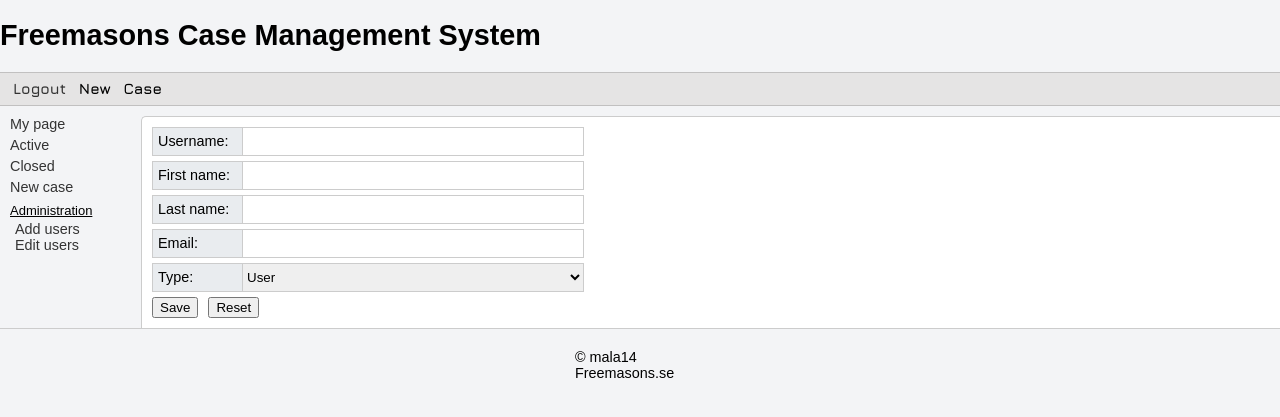
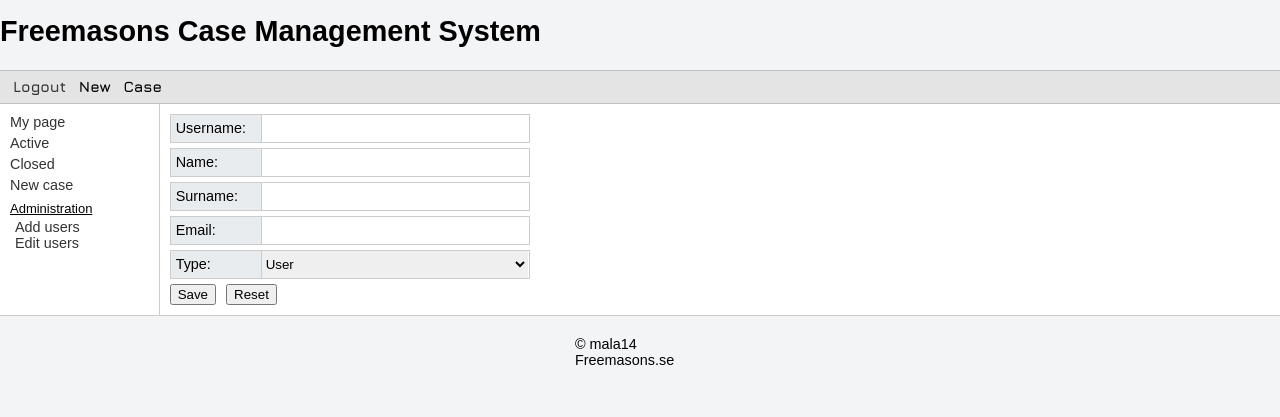
Before and after one commit to mala14/fmcm, a PHP site: page /users_adm.php in a window 1280 px wide. Shown: the top 417 px of the page. Run offline with PHP 8.4, Linux system fonts and the light colour scheme; a user stored in the database is signed in; data comes from the database, SQL or seed files in the repository; some libraries are stand-ins or nearby versions.

Commit message:
Design fixes

```diff
--- a/css/admin.css
+++ b/css/admin.css
@@ -51,7 +51,7 @@
 }
 
 .editUserField select {
-		width: 340px;
+		width: 266px;
 		height: 27px;
 		border: none;
 }
@@ -59,20 +59,18 @@
 .editUserField input[type="text"] {
 		padding-left: 5px;
 		height: 27px;
-		width: 340px;
+		width: 266px;
 		border: none;
 }
 
-/* .admEditUser {
+.admEditUser {
 		float: left;
-		display: inline-flex;
-    overflow-wrap: break-word;
 		display: block;
-} */
+}
 
-/* .addUtbl {
-		display: flex;
-} */
+.userInfoAdm {
+		width: 360px;
+}
 
 #admLnk a{
 	color: #E7E3B2;
--- a/css/mainstyle.css
+++ b/css/mainstyle.css
@@ -14,12 +14,13 @@ body {
 		height:100%;
 		font-family: Arial;
 		font-size: 0.9em;
+		background-color: #fff;
 }
 
 	/**
  * responsive
  */
- @media (max-width: 1024px) {
+ @media (max-width: 500px) {
     body {
         width: auto;
     }
@@ -46,6 +47,11 @@ textarea {
 		box-sizing: border-box;
 }
 
+h1 {
+		margin-top: 0;
+		margin-bottom: 0;
+}
+
 /**
 * make the whitespace under and over the tag smaller on all <p> tags
 */
@@ -58,6 +64,12 @@ p {
 
 p.indent {
 	 padding-left: 0.5em
+}
+
+.site-title {
+		height: 55px;
+		margin-top: 15px;
+		background-color: #f3f4f6;
 }
 
 /*
@@ -195,6 +207,7 @@ p.indent {
 		border-color: #ccc;
 		padding-top: 20px;
 		margin-bottom: 20px;
+		background-color: #f3f4f6;
 }
 
 .copyright {
--- a/css/navbar.css
+++ b/css/navbar.css
@@ -4,11 +4,10 @@
 
 .navbar {
 		width: 100%;
-		margin-bottom: 10px;
-		padding-bottom: 5px;
 		background-color: #e5e4e4;
 		border-top: 1px solid #c1c0c0;
 		border-bottom: 1px solid #c1c0c0;
+		padding-bottom: 5px;
 }
 
 .nav-link {
@@ -30,7 +29,6 @@
 }
 
 .navbar-row {
-		width: 100%;
 		font-size: 1.5em;
 		font-family: 'Jura', sans-serif;
 		margin-left: 10px;
@@ -59,10 +57,9 @@
 		border-left: 1px solid #ccc;
 		border-right: 1px solid #ccc;
 		border-bottom: 1px solid #ccc;
-		box-shadow: 0px 4px 4px 0px rgba(0,0,0,0.2);
+		box-shadow: 0px 1px 3px 0px rgba(0,0,0,0.2);
 		z-index: 1;
 }
-
 
 .dropdown-content a {
 	  color: black;
--- a/css/sidebar.css
+++ b/css/sidebar.css
@@ -3,7 +3,8 @@
 */
 .sidebar {
 		width: 150px;
-		padding-left: 10px;
+		padding: 10px;
+		border-right: 1px solid #ccc;
 }
 
 .side-lnk {
--- a/css/todo.css
+++ b/css/todo.css
@@ -13,15 +13,14 @@ td a {
 }
 
 .searchUser {
-    width: 100%;
+    width: 91%;
     border-left: 1px solid #ccc;
     border-bottom: 1px solid #ccc;
     border-right: 1px solid #ccc;
-    padding-bottom: 10px;
 }
 
 .usrInfoTbl {
-    margin-bottom: 5px;
+    /* margin-bottom: 5px; */
 }
 
 .flex {
@@ -29,21 +28,10 @@ td a {
 }
 
 .caseTbl {
-		width: 100%;
-		border-top: 1px solid #ccc;
-		border-left: 1px solid #ccc;
-		border-top-left-radius: 5px;
-		padding: 10px;
+		width: 93%;
+    padding: 10px;
 		background-color: #fff;
-}
-
-.newCaseTbl {
-    width: 100%;
-    border-top: 1px solid #ccc;
-    border-left: 1px solid #ccc;
-    border-top-left-radius: 5px;
-    padding: 10px;
-    background-color: #fff;
+    margin: 0 auto;
 }
 
 .tableCase {
@@ -79,6 +67,10 @@ td a {
 		background-color: #f3f4f6;
     border-top: 1px solid #ccc;
     border-bottom: 1px solid #ccc;
+}
+
+.caseComment {
+    /* width: 70%; */
 }
 
 .saveCase {
@@ -130,14 +122,17 @@ tfoot {
 }
 
 .caseContactInfo {
-		float: left;
+    float: left;
+    width: 360px;
+    margin-top: 0;
     margin-right: 10px;
     margin-bottom: 5px;
 }
 
 .caseInfo {
 		float: left;
-		width: 75%;
+    width: 75%;
+    min-width: 400px;
 }
 
 
@@ -149,26 +144,21 @@ tfoot {
     display: flex;
 }
 
-.caseFormData {
-		margin-right: 10px;
-}
-
 .formdata {
     display: flex;
     border: 1px solid #ccc;
-    width: 430px;
     margin-bottom: 5px;
 }
 
 .usrInfo {
     padding: 5px;
-    width: 70%;
+    width: 75%;
 }
 
 .searchUsrInfo {
     padding: 5px;
     border: none !important;
-    width: 100%;
+    width: 70%;
 }
 
 .conInfo {
@@ -251,7 +241,7 @@ tfoot {
 .listUserBtn {
     background-color: inherit;
     font-size: 1em;
-    padding: 1px;
+    padding: 3px;
     border-top: 1px solid #f3f4f6;
     border-bottom: 1px solid #f3f4f6;
 }
@@ -278,7 +268,7 @@ tfoot {
     appearance: none;
     outline: 0;
     padding: 2px;
-    width: 338px;
+    width: 100%;
     height: 27px;
     border: 0;
 }
@@ -294,7 +284,7 @@ tfoot {
 }
 
 .selectInfo {
-    width: 70%;
+    width: 75%;
 }
 
 .setengin {
--- a/new_contact.php
+++ b/new_contact.php
@@ -10,7 +10,7 @@
 
 <?php include ("view/sidebar.php"); ?>
 
-<div class="newCaseTbl">
+<div class="caseTbl">
     <div class="caseContactInfo">
         <?= $users->addContact() ?>
     </div>
--- a/src/Admin.php
+++ b/src/Admin.php
@@ -107,8 +107,8 @@ class Admin
 						<form action='' method='post'>
 								<div id='addUtbl'>
 										<div class='usrInfoTbl'><div class='formdata'><div class='caseInfoTitle'>Username: </div><div class='editUserField'><input type='text' name='uname' placeholder='{$error}'></div></div></div>
-										<div class='usrInfoTbl'><div class='formdata'><div class='caseInfoTitle'>First name: </div><div class='editUserField'><input type='text' name='fname' placeholder='{$error}'></div></div></div>
-										<div class='usrInfoTbl'><div class='formdata'><div class='caseInfoTitle'>Last name: </div><div class='editUserField'><input type='text' name='lname' placeholder='{$error}'></div></div></div>
+										<div class='usrInfoTbl'><div class='formdata'><div class='caseInfoTitle'>Name: </div><div class='editUserField'><input type='text' name='fname' placeholder='{$error}'></div></div></div>
+										<div class='usrInfoTbl'><div class='formdata'><div class='caseInfoTitle'>Surname: </div><div class='editUserField'><input type='text' name='lname' placeholder='{$error}'></div></div></div>
 										<div class='usrInfoTbl'><div class='formdata'><div class='caseInfoTitle'>Email: </div><div class='editUserField'><input type='text' name='email' placeholder='{$error}'></div></div></div>
 										<div class='usrInfoTbl'><div class='formdata'><div class='caseInfoTitle'>Type: </div><div class='editUserField'>
 												<select name='type' class='editUserField'>
--- a/src/Todo.php
+++ b/src/Todo.php
@@ -348,7 +348,7 @@ class Todo
             $created = substr($val['created'], 0, 10);
             $html .= "
         				<div class='caseFormData'>
-          					<div class='formdata'><div class='caseInfoTitle'>Case ID: </div><div class='usrInfo'>{$val['id']}</div></div>
+          					<div class='usrInfoTbl'><div class='formdata'><div class='caseInfoTitle'>Case ID: </div><div class='usrInfo'>{$val['id']}</div></div></div>
                     <div class='usrInfoTbl'><div class='formdata'><div class='caseInfoTitle'>Contact: </div><div class='usrInfo'>{$val['con_fname']} {$val['con_lname']}</div></div></div>
                     <div class='usrInfoTbl'><div class='formdata'><div class='caseInfoTitle'>Title: </div><div class='usrInfo'>{$val['con_jtitle']}</div></div></div>
                     <div class='usrInfoTbl'><div class='formdata'><div class='caseInfoTitle'>Phone: </div><div class='usrInfo'>{$val['con_phone']}</div></div></div>
--- a/src/User.php
+++ b/src/User.php
@@ -49,15 +49,13 @@ class User{
         }
         $html .= "
             <form action='' method='post'>
-                <div class='caseFormData'>
-                    <div class='usrInfoTbl'><div class='formdata'><div class='caseInfoTitle'>First name: </div><input type='text' class='conInfo' name='fname' placeholder='{$error}'></div></div>
+                <div class='usrInfoTbl'><div class='formdata'><div class='caseInfoTitle'>Name: </div><input type='text' class='conInfo' name='fname' placeholder='{$error}'></div></div>
                 <div class='usrInfoTbl'><div class='formdata'><div class='caseInfoTitle'>Surname: </div><input type='text' class='conInfo' name='lname' placeholder='{$error}'></div></div>
                 <div class='usrInfoTbl'><div class='formdata'><div class='caseInfoTitle'>Job title: </div><input type='text' class='conInfo' name='jtitle'></div></div>
                 <div class='usrInfoTbl'><div class='formdata'><div class='caseInfoTitle'>Phone: </div><input type='text' class='conInfo' name='phone'></div></div>
                 <div class='usrInfoTbl'><div class='formdata'><div class='caseInfoTitle'>Email: </div><input type='text' class='conInfo' name='email'></div></div>
                 <div class='usrInfoTbl'><div class='formdata'><div class='caseInfoTitle'>Office: </div><input type='text' class='conInfo' name='office'></div></div>
                 <div class='usrInfoTbl'><div class='formdata'><div class='caseInfoTitle'>Address: </div><input type='text' class='conInfo' name='address'></div></div>
-                </div>
                 <input type='submit' name='add-user' value='Save'><input type='reset' value='Reset'>
             </form>
         ";
--- a/users_adm.php
+++ b/users_adm.php
@@ -11,7 +11,7 @@
 <?php include ("view/sidebar.php"); ?>
 
 <div class="caseTbl">
-    <div class="caseInfo">
+    <div class="userInfoAdm">
         <?= $admin->addUsers() ?>
     </div>
 </div>
--- a/view/navbar.php
+++ b/view/navbar.php
@@ -11,8 +11,6 @@
               <div class=" nav-link">New</div>
                   <div class="dropdown-content nav-link">
                       <a href="new_contact.php">Contact</a>
-                      <a href="#">Link 2</a>
-                      <a href="#">Link 3</a>
                   </div>
           </div>
         </td>
```
Also changed, not shown: TODO.md (+2 -0 lines). Lines whose indentation alone changed are shown as unchanged.
